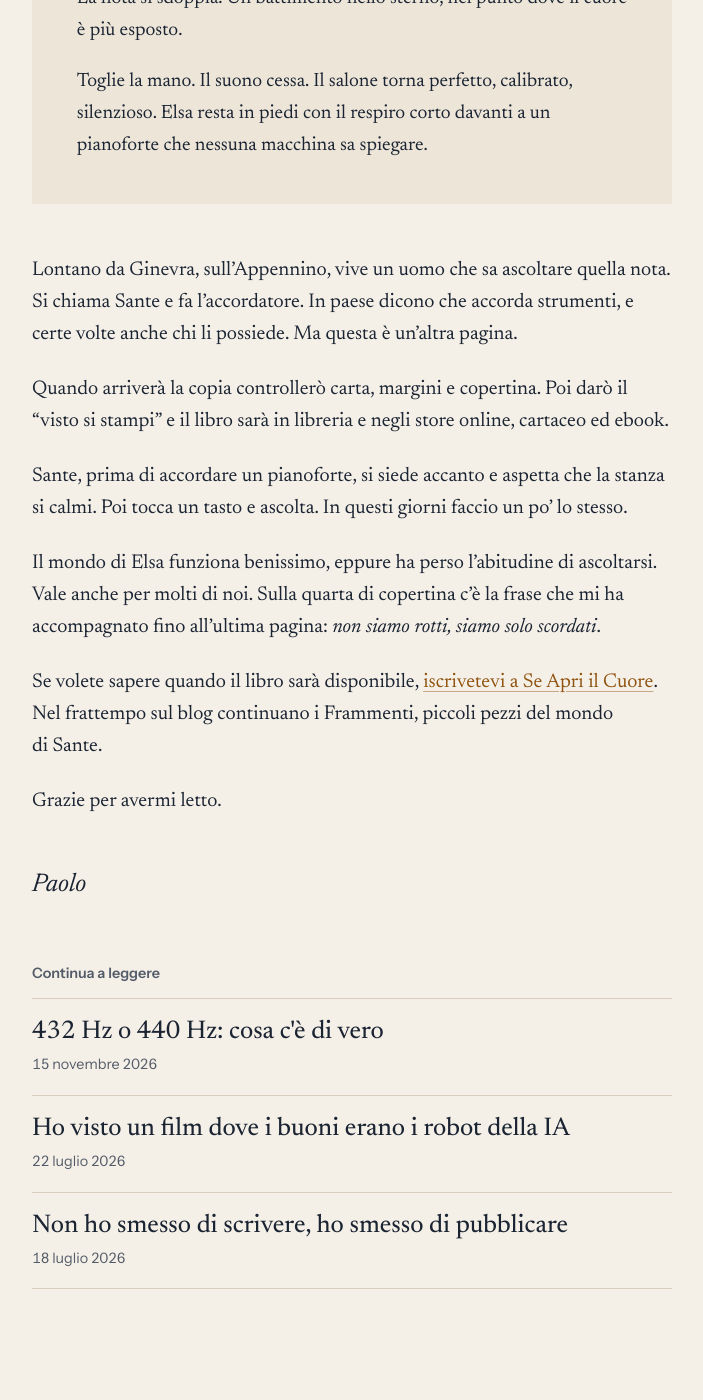
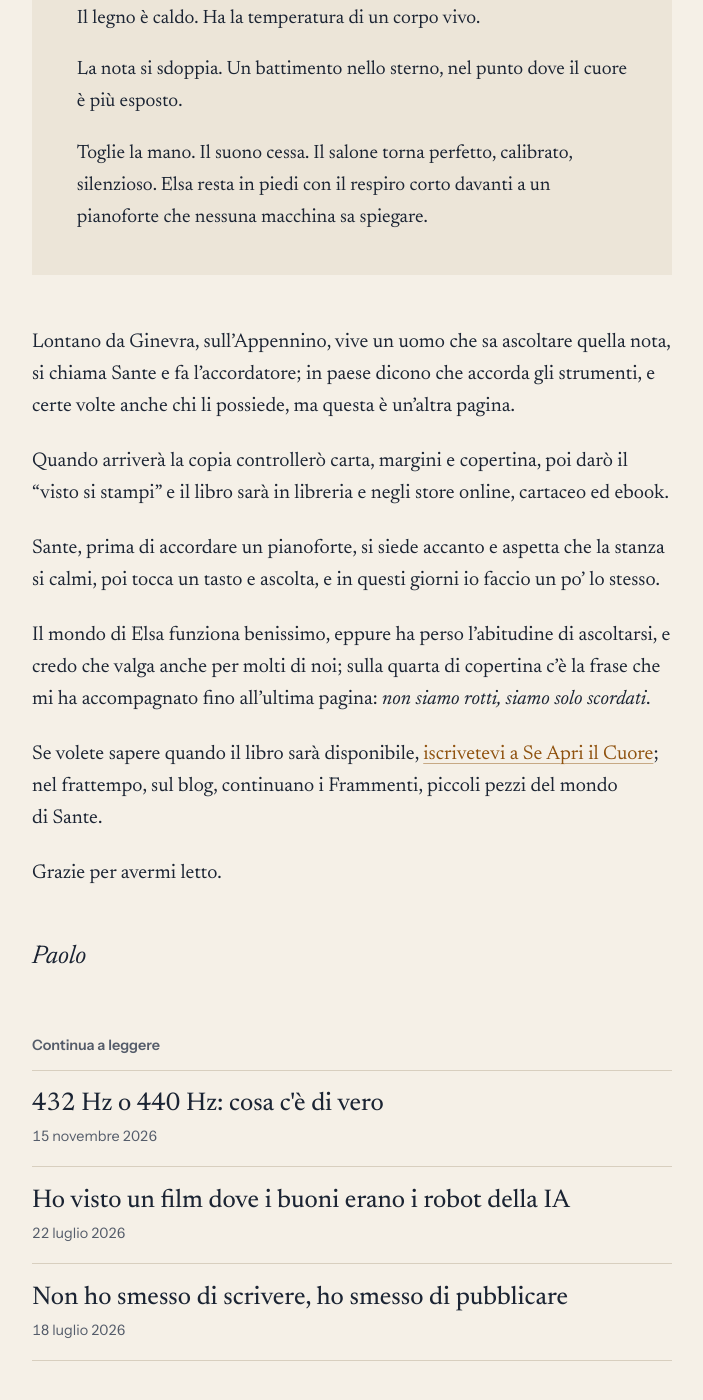
Before and after one commit to paolofurini/seapriilcuore, a Jekyll site: the page built from _posts/2026-11-10-laccordatore-del-silenzio-aspettando-la-copia-di-prova.md, in a window 1280 px wide and 1400 px high, scrolled down 3059 px. Shown: the whole window, without its empty margins (288-991 px from the left). Built offline with Jekyll 4.4.1, drawn with Linux system fonts in a browser that asks for light colours; some of the changed text lies outside the part shown.

Commit message:
Revisione di voce: aspettando la copia di prova
Co-Authored-By: Claude Opus 5.5 <noreply@anthropic.com>
Claude-Session: https://claude.ai/code/session_016SExTLu3CBRUGeFqevN8Wd

```diff
--- a/_posts/2026-11-10-laccordatore-del-silenzio-aspettando-la-copia-di-prova.md
+++ b/_posts/2026-11-10-laccordatore-del-silenzio-aspettando-la-copia-di-prova.md
@@ -1,19 +1,19 @@
 ---
 title: "L’Accordatore del Silenzio: aspettando la copia di prova"
-description: "Il mio primo romanzo è finito. Aspettiamo insieme che arrivi."
+description: "Il mio primo romanzo, L’Accordatore del Silenzio, è finito: ho chiesto la copia di prova a YouCanPrint, e intanto vi regalo una pagina."
 tema: I Romanzi dell'Invisibile
 cover: /assets/img/attesa
 cover_alt: "Un pacco di carta legato con lo spago su un tavolo di legno, accanto a un diapason, una penna stilografica e una tazza di tè fumante. Dalla finestra, le colline al crepuscolo."
 image: /assets/img/og-default.jpg
 ---
 
-Ho premuto “Conferma” sul sito di YouCanPrint e ho chiesto la copia di prova del mio primo romanzo, *L’Accordatore del Silenzio*. Ne stamperanno una sola e me la spediranno. La terrò in mano, la sfoglierò, e solo dopo dirò “si stampi”.
+Ho premuto “Conferma” sul sito di YouCanPrint e ho chiesto la copia di prova del mio primo romanzo, *[L’Accordatore del Silenzio]({{ '/romanzi/laccordatore-del-silenzio/' | relative_url }})*: ne stamperanno una sola e me la spediranno, io la terrò in mano, la sfoglierò, e solo dopo dirò “si stampi”.
 
-Per anni ho lavorato con i dati, e di tasti “Conferma” ne ho premuti migliaia. Questo era diverso: me ne sono accorto perché sono rimasto parecchio a guardare lo schermo prima di cliccare.
+Per anni ho lavorato con i dati, e di tasti “Conferma” ne ho premuti migliaia, ma questo era diverso, e me ne sono accorto perché sono rimasto parecchio a guardare lo schermo prima di cliccare.
 
-Scriverlo non è stato semplice. Ho riscritto capitoli interi, cancellato pagine, rifatto l’inizio perché era lento. I personaggi spesso hanno fatto di testa loro e io li ho seguiti. Quando ho finito non ho festeggiato. Ho respirato e ho detto grazie, senza sapere bene a chi.
+Scriverlo non è stato semplice: ho riscritto capitoli interi, cancellato pagine e rifatto l’inizio perché era lento, e spesso i personaggi hanno fatto di testa loro e io li ho seguiti. Quando ho finito non ho festeggiato, ho respirato e ho detto grazie, senza sapere bene a chi.
 
-Mentre aspettiamo la copia, vi regalo una pagina.
+Mentre aspettiamo la copia, vi regalo una pagina del libro.
 
 <div class="estratto" markdown="1">
 
@@ -47,14 +47,14 @@ Toglie la mano. Il suono cessa. Il salone torna perfetto, calibrato, silenzioso.
 
 </div>
 
-Lontano da Ginevra, sull’Appennino, vive un uomo che sa ascoltare quella nota. Si chiama Sante e fa l’accordatore. In paese dicono che accorda strumenti, e certe volte anche chi li possiede. Ma questa è un’altra pagina.
+Lontano da Ginevra, sull’Appennino, vive un uomo che sa ascoltare quella nota, si chiama Sante e fa l’accordatore; in paese dicono che accorda gli strumenti, e certe volte anche chi li possiede, ma questa è un’altra pagina.
 
-Quando arriverà la copia controllerò carta, margini e copertina. Poi darò il “visto si stampi” e il libro sarà in libreria e negli store online, cartaceo ed ebook.
+Quando arriverà la copia controllerò carta, margini e copertina, poi darò il “visto si stampi” e il libro sarà in libreria e negli store online, cartaceo ed ebook.
 
-Sante, prima di accordare un pianoforte, si siede accanto e aspetta che la stanza si calmi. Poi tocca un tasto e ascolta. In questi giorni faccio un po’ lo stesso.
+Sante, prima di accordare un pianoforte, si siede accanto e aspetta che la stanza si calmi, poi tocca un tasto e ascolta, e in questi giorni io faccio un po’ lo stesso.
 
-Il mondo di Elsa funziona benissimo, eppure ha perso l’abitudine di ascoltarsi. Vale anche per molti di noi. Sulla quarta di copertina c’è la frase che mi ha accompagnato fino all’ultima pagina: *non siamo rotti, siamo solo scordati*.
+Il mondo di Elsa funziona benissimo, eppure ha perso l’abitudine di ascoltarsi, e credo che valga anche per molti di noi; sulla quarta di copertina c’è la frase che mi ha accompagnato fino all’ultima pagina: *non siamo rotti, siamo solo scordati*.
 
-Se volete sapere quando il libro sarà disponibile, [iscrivetevi a Se Apri il Cuore]({{ '/#newsletter' | relative_url }}). Nel frattempo sul blog continuano i Frammenti, piccoli pezzi del mondo di Sante.
+Se volete sapere quando il libro sarà disponibile, [iscrivetevi a Se Apri il Cuore]({{ '/#newsletter' | relative_url }}); nel frattempo, sul blog, continuano i Frammenti, piccoli pezzi del mondo di Sante.
 
 Grazie per avermi letto.
```
